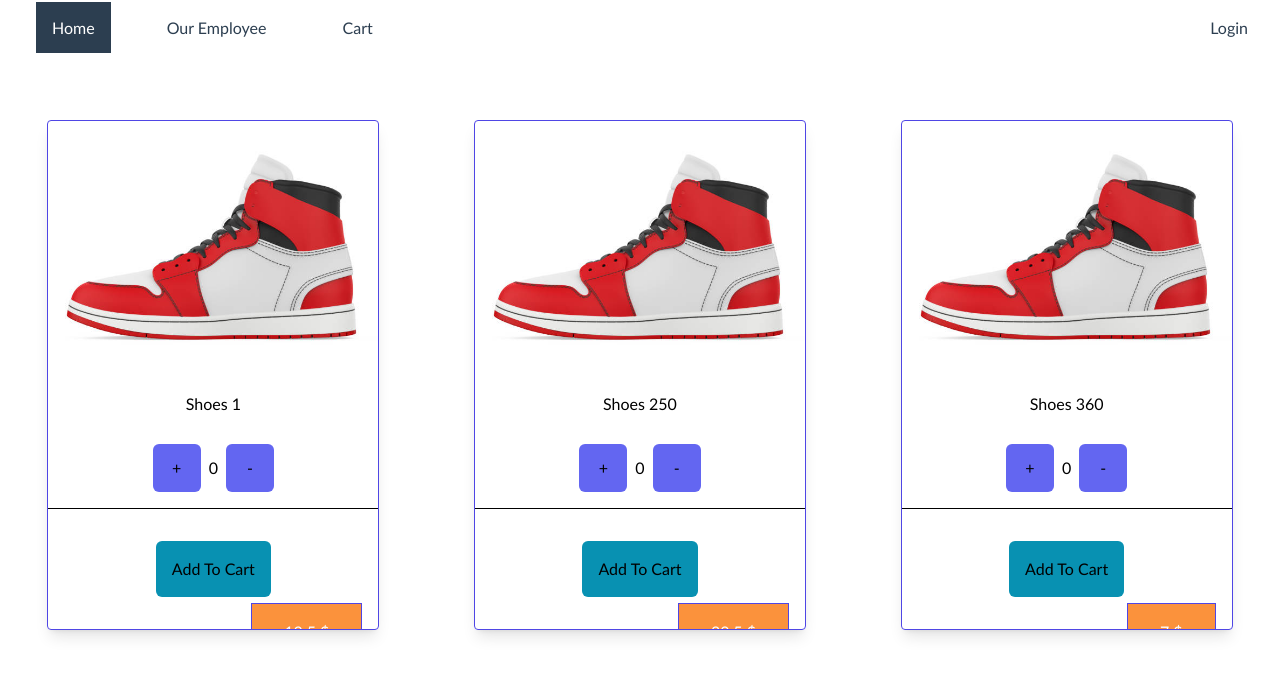
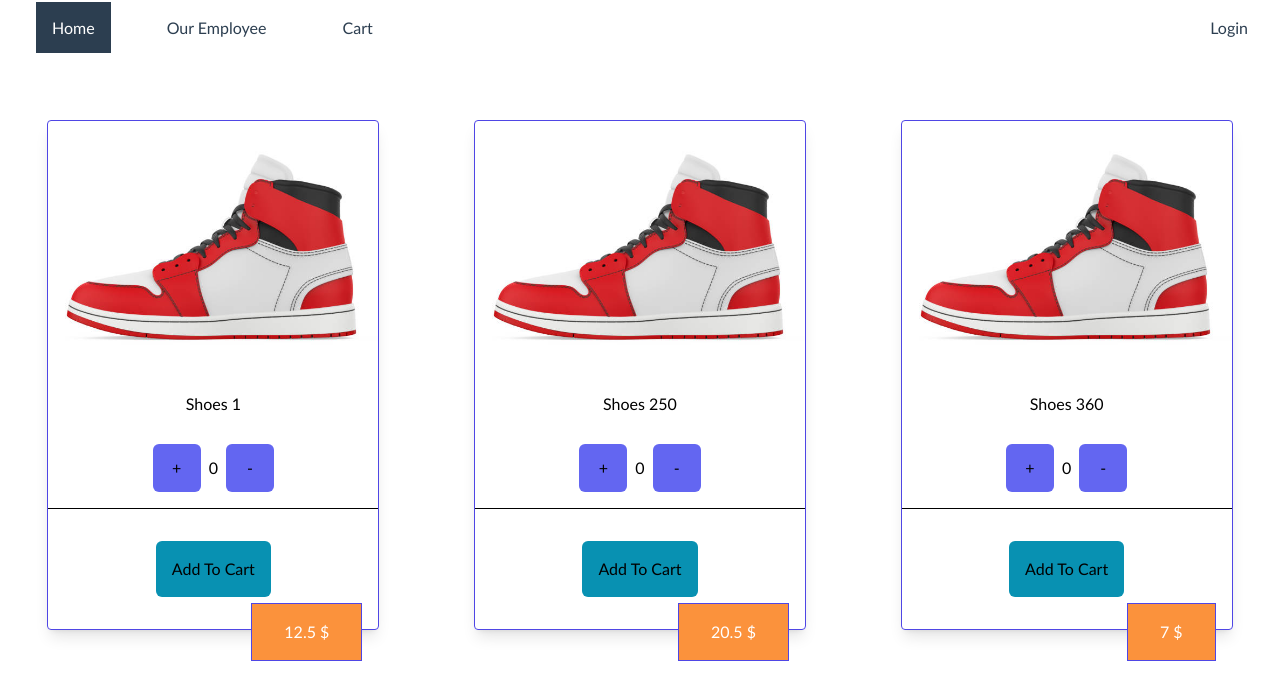
Before and after one commit to sa3dev/shoesMe, a Vue app: page / in a window 1280 px wide. Shown: the top 700 px of the page. Built offline with nearby package versions, Linux system fonts and the light colour scheme.

Commit message:
update style of item

```diff
--- a/src/components/item.vue
+++ b/src/components/item.vue
@@ -9,7 +9,7 @@ const cartStore = useCartStore()
 </script>
 
 <template>
-    <div class="rounded overflow-hidden shadow-lg m-6 border border-indigo-600 relative min-w-xs" >
+    <div class="rounded overflow-visible shadow-lg m-6 border border-indigo-600 relative min-w-xs" >
 
         <!-- ITEM IMAGE  -->
         <!-- <div class="hover:translate-y-6" >
```
